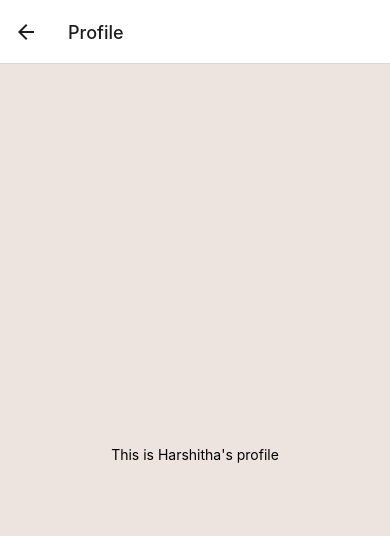
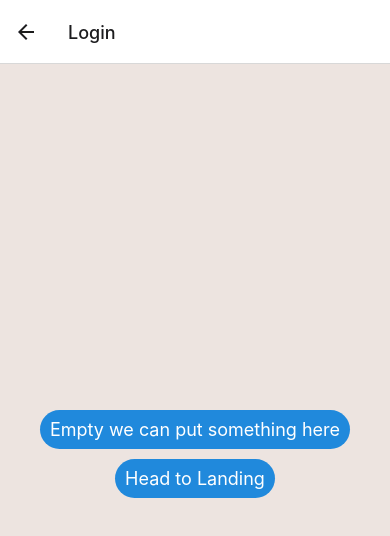
Before and after one commit to freyan929/Dawg, a React Native app: screen / in a window 390 px wide. Both pictures are taken after a click on the button "Log In to See Your Dawgs". Shown: the top 536 px of the page. Built offline with nearby package versions, Linux system fonts and the light colour scheme.

Commit message:
up to date

```diff
--- a/App.js
+++ b/App.js
@@ -9,10 +9,8 @@ import image from './assets/favicon.png';
 import image1 from './assets/talking.jpeg';
 import image2 from './assets/woman.jpeg';
 
+const Stack = createNativeStackNavigator();
 console.log(image);
-console.log(image1);
-console.log(image2);
-const Stack = createNativeStackNavigator();
 
 export default function App() {
  return (
@@ -26,8 +24,9 @@ export default function App() {
        <Stack.Screen name="Profile" component={ProfileScreen} />
        <Stack.Screen name="Test" component={TestScreen} />
        <Stack.Screen name="Landing" component={LandingScreen} />
-        <Stack.Screen name="Call" component={CallScreen} />
-        <Stack.Screen name="FriendFeed" component={FeedScreen} />
+       <Stack.Screen name="Call" component={CallScreen}/>
+       <Stack.Screen name="Login" component={SecondScreen}/>
+
      </Stack.Navigator>
    </NavigationContainer>
  );
@@ -43,11 +42,18 @@ const HomeScreen = ({ navigation }) => {
      title="Log In to See Your Dawgs"
      type="outline"
      radius="20"
-      onPress={() => navigation.navigate('Profile', { name: 'Harshitha' })} />
+     onPress={() => navigation.navigate('Login', { name: 'Lilly' })} />
+   </View>
+ );
+};
+
+const SecondScreen = ({ navigation, route }) => {
+ return (
+   <View style={styles.container}>
 
    <Button
      style={styles.buttonStyle}
-        title="Become a Dawg"
+       title="Empty we can put something here"
        type="solid"
        radius="20"
        onPress={() => navigation.navigate('Test')} />
@@ -57,7 +63,8 @@ const HomeScreen = ({ navigation }) => {
        title="Head to Landing"
        type="solid"
        radius="20"
-        onPress={() => navigation.navigate('Landing', { name: 'Harshitha' }, {friend: 'Sri'},)} />
+       onPress={() => navigation.navigate('Landing', { name: 'Lilly', friend: 'Kate'})} />
+
    </View>
  );
 };
@@ -83,46 +90,41 @@ const TestScreen = ({ navigation, route }) => {
  );
 };
 
-const CallScreen = ({ navigation, route }) => {
+const CallScreen = ({navigation,route}) => {
  return (
    <View style={styles.container}>
-      <Text>This is {route.params.name}'s profile</Text>
-    </View>
-  );
-};
-
-const FeedScreen = ({ navigation, route }) => {
-  return (
-    <View style={styles.feed}>
+   <Image source={image1} />
+     <Text> Would you rather... </Text>
+     <Image source={image2} />
      <Button
-          title="@ is finally awake at 3pm"
-          onPress={() => Alert.alert('AAAAH u pressed a button')}
+       title = "Take a screenshot!"
+       type="solid"
+       radius="20"
+       onPress={() => navigation.navigate('')}
        />
    </View>
-  );
-};
+ )
+}
 
 const LandingScreen = ({ navigation, route }) => {
  return (
-    <View style={styles.container}>
    <View style={styles.container}>
      <Text> Hi {route.params.name}, Welcome To Dawg. </Text>
      <Text> Say hi to {route.params.friend}! </Text>
      <Image source={image2} />
      <Button
          title="Ring"
-          onPress={() => navigation.navigate('Profile', { name: 'Harshitha' })} />
-      </View>
-      <View style={{ flex: 1, backgroundColor: '#665A48', alignItems: 'center', justifyContent: 'center', size: '20px' }}>
+         onPress={() => navigation.navigate('Call', { name: 'Lilly' })} />
+     <View style={{ flex: 1, backgroundColor: '#665A48', alignItems: 'center', justifyContent: 'center',height: '20px' }}>
        <View style={{ flex: 1, flexDirection: 'row' }}>
-          <TouchableOpacity style={{ flex: 1, alignItems: 'center', justifyContent: 'center', backgroundColor: '#665A48' }}>
+         <TouchableOpacity style={{ flex: 1, alignItems: 'center', justifyContent: 'center', backgroundColor: '665A48' }}>
            <View>
             <Text>
              Friends
             </Text>
            </View>
          </TouchableOpacity>
-          <TouchableOpacity style={{ flex: 1, alignItems: 'center', justifyContent: 'center', backgroundColor: '#665A48' }}>
+         <TouchableOpacity style={{ flex: 1, alignItems: 'center', justifyContent: 'center', backgroundColor: '665A48' }}>
            <View>
              <Text>
                Profile
@@ -153,17 +155,7 @@ const styles = StyleSheet.create({
    size: 'lg',
  },
  homeContainer: {
-    backgroundColor: '#fff'
-  },
-  feed: {
-    flex: 1,
-    backgroundColor: '#EDE4E0',
-    tabBarOptions: {
-      style: {
-        backgroundColor: '#9F8772',
+   backgroundColor: 'EDE4E0'
  }
-    },
-    alignItems: 'start',
-    justifyContent: 'start',
-  },
+
 });
```
Lines whose indentation alone changed are shown as unchanged.
